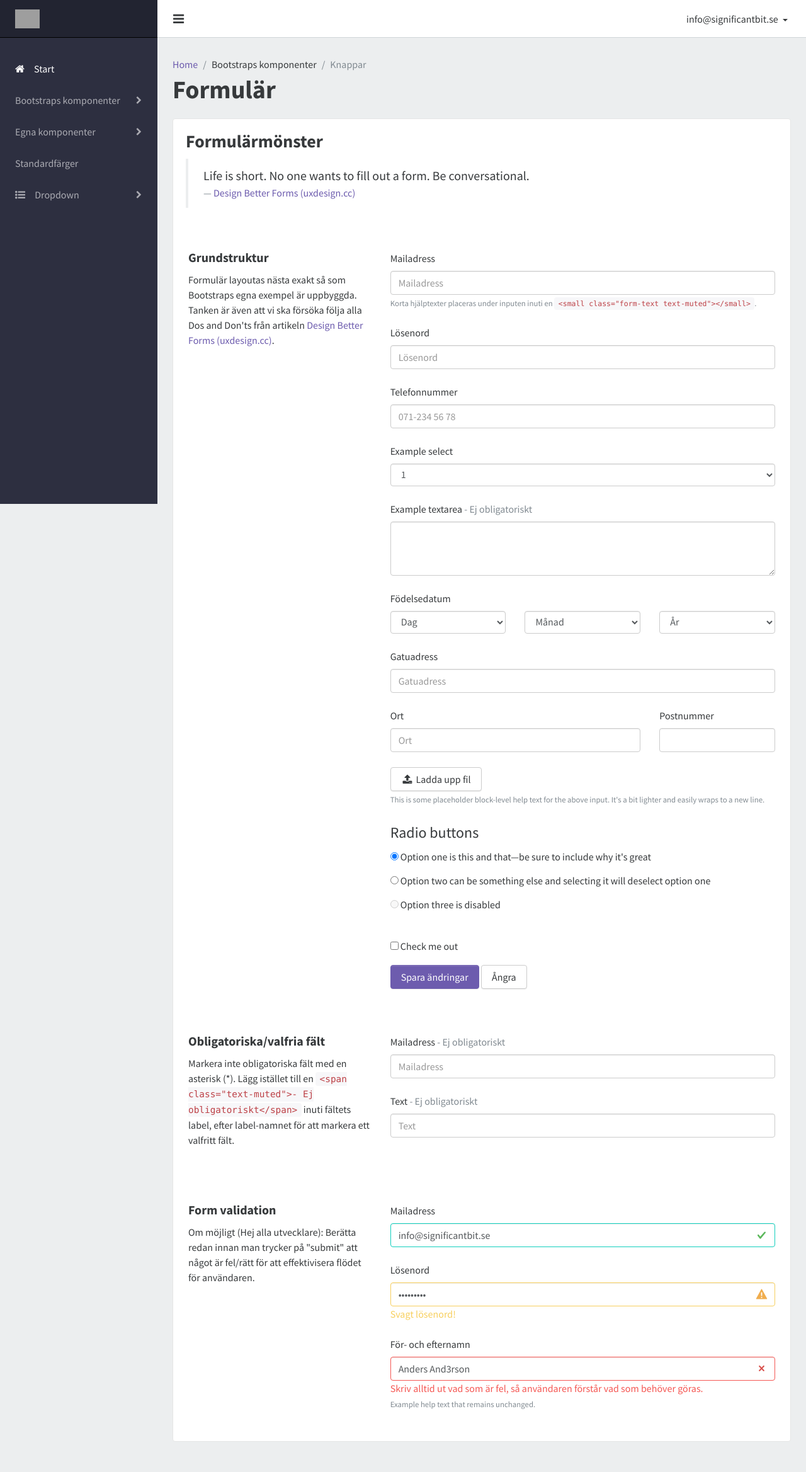
After one commit to significantbit/sigbit-admin, a Node server app: page /forms in a window 1280 px wide. The commit adds this page. Shown: the whole page at 63% size. Run offline with Node 20, Linux system fonts and the light colour scheme; some libraries are stand-ins or nearby versions; grey boxes are pictures that could not be loaded.

Commit message:
Add Forms example page

```diff
--- a/index.js
+++ b/index.js
@@ -36,6 +36,9 @@ app.get('/imageupload', function(req, res) {
 app.get('/sortdrag', function(req, res) {
   res.render('sortdrag.ejs');
 });
+app.get('/forms', function(req, res) {
+  res.render('forms.ejs');
+});
 
 
 app.set('view engine', 'ejs');
--- /dev/null
+++ b/views/forms.ejs
@@ -0,0 +1,188 @@
+<%- include header.ejs %>
+
+<!-- Page Content -->
+
+<div class="container-fluid">
+  <div class="row page-header">
+    <div class="col-md-12">
+      <ol class="breadcrumb">
+        <li><a href="/">Home</a></li>
+        <li>Bootstraps komponenter</li>
+        <li class="active">Knappar</li>
+      </ol>
+      <h1>Formulär</h1>
+    </div>
+  </div>
+
+  <script>(function(e,t,n){var r=e.querySelectorAll("html")[0];r.className=r.className.replace(/(^|\s)no-js(\s|$)/,"$1js$2")})(document,window,0);</script>
+
+  <div class="row">
+    <div class="col-lg-12">
+      <div class="card">
+        <div class="card-block">
+          <h3 class="card-title">Formulärmönster</h3>
+          <blockquote class="blockquote">
+            <p class="m-b-0">Life is short. No one wants to fill out a form. Be conversational.</p>
+            <footer class="blockquote-footer"><a href="https://uxdesign.cc/design-better-forms-96fadca0f49c#.xx4so5nfm">Design Better Forms (uxdesign.cc)</a></footer>
+          </blockquote>
+        </div>
+          <div class="container-fluid">
+            <div class="row m-b-3">
+              <div class="col-md-4">
+                <h5>Grundstruktur</h5>
+                <p>Formulär layoutas nästa exakt så som Bootstraps egna exempel är uppbyggda. Tanken är även att vi ska försöka följa alla Dos and Don'ts från
+                  artikeln <a href="https://uxdesign.cc/design-better-forms-96fadca0f49c#.xx4so5nfm">Design Better Forms (uxdesign.cc)</a>.
+              </div>
+              <div class="col-md-8">
+                <form>
+                  <div class="form-group">
+                    <label for="exampleInputEmail1">Mailadress</label>
+                    <input type="email" class="form-control" id="exampleInputEmail1" aria-describedby="emailHelp" placeholder="Mailadress">
+                    <small id="emailHelp" class="form-text text-muted">Korta hjälptexter placeras under inputen inuti en <code>&lt;small class="form-text text-muted"&gt;&lt;/small&gt;</code>.</small>
+                  </div>
+                  <div class="form-group">
+                    <label for="exampleInputPassword1">Lösenord</label>
+                    <input type="password" class="form-control" id="exampleInputPassword1" placeholder="Lösenord">
+                  </div>
+                  <div class="form-group">
+                    <label for="exampleInputPassword1">Telefonnummer</label>
+                    <input type="text" class="form-control" id="exampleInputPassword1" placeholder="071-234 56 78">
+                  </div>
+                  <div class="form-group">
+                    <label for="exampleSelect1">Example select</label>
+                    <select class="form-control" id="exampleSelect1">
+                      <option>1</option>
+                      <option>2</option>
+                      <option>3</option>
+                      <option>4</option>
+                      <option>5</option>
+                      <option>6</option>
+                      <option>7</option>
+                      <option>8</option>
+                    </select>
+                  </div>
+                  <div class="form-group">
+                    <label for="exampleTextarea">Example textarea <span class="text-muted">- Ej obligatoriskt</span></label>
+                    <textarea class="form-control" id="exampleTextarea" rows="3"></textarea>
+                  </div>
+                  <div class="form-group row">
+                    <label for="exampleSelect2" class="col-xs-12 col-form-label">Födelsedatum</label>
+                    <div class="col-xs-4">
+                      <select class="form-control" id="exampleSelect2">
+                        <option>Dag</option>
+                      </select>
+                    </div>
+                    <div class="col-xs-4">
+                      <select class="form-control" id="exampleSelect3">
+                        <option>Månad</option>
+                      </select>
+                    </div>
+                    <div class="col-xs-4">
+                      <select class="form-control" id="exampleSelect4">
+                        <option>År</option>
+                      </select>
+                    </div>
+                  </div>
+                  <div class="form-group">
+                    <label for="exampleInputPassword1">Gatuadress</label>
+                    <input type="text" class="form-control" id="exampleInputPassword1" placeholder="Gatuadress">
+                  </div>
+                  <div class="form-group row">
+                    <div class="col-xs-8">
+                      <label for="exampleInputPassword1">Ort</label>
+                      <input type="text" class="form-control" id="exampleInputPassword1" placeholder="Ort">
+                    </div>
+                    <div class="col-xs-4">
+                      <label for="exampleInputPassword1">Postnummer</label>
+                      <input type="text" class="form-control" id="exampleInputPassword1" placeholder="">
+                    </div>
+                  </div>
+                  <div class="form-group">
+                    <input type="file" name="file-6[]" id="exampleInputFile" class="inputfile form-control-file" aria-describedby="fileHelp">
+                    <label for="exampleInputFile">
+                      <a type="button" class="btn btn-secondary"><i class="fa fa-upload fa-fw"></i> <span>Ladda upp fil</span></a>
+                    </label>
+                    <small id="fileHelp" class="form-text text-muted">This is some placeholder block-level help text for the above input. It's a bit lighter and easily wraps to a new line.</small>
+                  </div>
+                  <fieldset class="form-group">
+                    <legend>Radio buttons</legend>
+                    <div class="radio">
+                      <label>
+                        <input type="radio" name="optionsRadios" id="optionsRadios1" value="option1" checked>
+                        Option one is this and that&mdash;be sure to include why it's great
+                      </label>
+                    </div>
+                    <div class="radio">
+                      <label>
+                        <input type="radio" name="optionsRadios" id="optionsRadios2" value="option2">
+                        Option two can be something else and selecting it will deselect option one
+                      </label>
+                    </div>
+                    <div class="radio disabled">
+                      <label>
+                        <input type="radio" name="optionsRadios" id="optionsRadios3" value="option3" disabled>
+                        Option three is disabled
+                      </label>
+                    </div>
+                  </fieldset>
+                  <div class="checkbox">
+                    <label>
+                      <input type="checkbox"> Check me out
+                    </label>
+                  </div>
+                  <button type="submit" class="btn btn-primary">Spara ändringar</button>
+                  <button type="submit" class="btn btn-secondary">Ångra</button>
+                </form>
+              </div>
+            </div>
+            <div class="row m-b-3">
+              <div class="col-md-4">
+                <h5>Obligatoriska/valfria fält</h5>
+                <p>Markera inte obligatoriska fält med en asterisk (*).
+                  Lägg istället till en <code>&lt;span class="text-muted"&gt;- Ej obligatoriskt&lt;/span&gt;</code> inuti fältets label,
+                  efter label-namnet för att markera ett valfritt fält.</p>
+              </div>
+              <div class="col-md-8">
+                <div class="form-group">
+                  <label for="exampleInputEmail1">Mailadress <span class="text-muted">- Ej obligatoriskt</span></label>
+                  <input type="email" class="form-control" id="exampleInputEmail1" aria-describedby="emailHelp" placeholder="Mailadress">
+                </div>
+                <div class="form-group">
+                  <label for="exampleInputEmail1">Text <span class="text-muted">- Ej obligatoriskt</span></label>
+                  <input type="email" class="form-control" id="exampleInputEmail1" aria-describedby="emailHelp" placeholder="Text">
+                </div>
+              </div>
+            </div>
+            <div class="row">
+              <div class="col-md-4">
+                <h5>Form validation</h5>
+                <p>Om möjligt (Hej alla utvecklare): Berätta redan innan man trycker på "submit" att något är fel/rätt för att effektivisera flödet för användaren.</p>
+              </div>
+              <div class="col-md-8">
+                <div class="form-group has-success">
+                  <label class="col-form-label" for="inputSuccess1">Mailadress</label>
+                  <input type="text" class="form-control form-control-success" id="inputSuccess1" value="info@significantbit.se">
+                </div>
+                <div class="form-group has-warning">
+                  <label class="col-form-label" for="inputWarning1">Lösenord</label>
+                  <input type="password" class="form-control form-control-warning" id="inputWarning1" value="lösen ord">
+                  <div class="form-control-feedback">Svagt lösenord!</div>
+                </div>
+                <div class="form-group has-danger">
+                  <label class="col-form-label" for="inputDanger1">För- och efternamn</label>
+                  <input type="text" class="form-control form-control-danger" id="inputDanger1" value="Anders And3rson">
+                  <div class="form-control-feedback">Skriv alltid ut vad som är fel, så användaren förstår vad som behöver göras.</div>
+                  <small class="form-text text-muted">Example help text that remains unchanged.</small>
+                </div>
+              </div>
+            </div>
+          </div>
+        </div>
+      </div>
+    </div>
+
+  </div>
+</div>
+<!-- /#page-content-wrapper -->
+
+<%- include footer.ejs %>
--- a/views/sidenav.ejs
+++ b/views/sidenav.ejs
@@ -3,7 +3,11 @@
       <ul class="nav sidebar-nav">
         <li class="nav-item"><a href="/" class="nav-link active"><i class="fa fa-home" aria-hidden="true"></i> Start</a></li>
 
-        <li class="nav-item"><a href="#" class="nav-link disabled">Bootstraps komponenter</a></li>
+        <li class="nav-item"><a href="#bootstrap-komponenter" class="nav-link" data-toggle="collapse" aria-expanded="false" aria-controls="bootstrap-komponenter">Bootstraps komponenter <i class="fa fa-chevron-right"></i></a>
+          <ul class="submenu collapse" id="bootstrap-komponenter">
+            <li class="nav-item"><a href="/forms" class="nav-link">Formulär</a></li>
+          </ul>
+        </li>
 
         <li class="nav-item"><a href="#egna-komponenter" class="nav-link" data-toggle="collapse" aria-expanded="false" aria-controls="egna-komponenter">Egna komponenter <i class="fa fa-chevron-right"></i></a>
           <ul class="submenu collapse" id="egna-komponenter">
```
